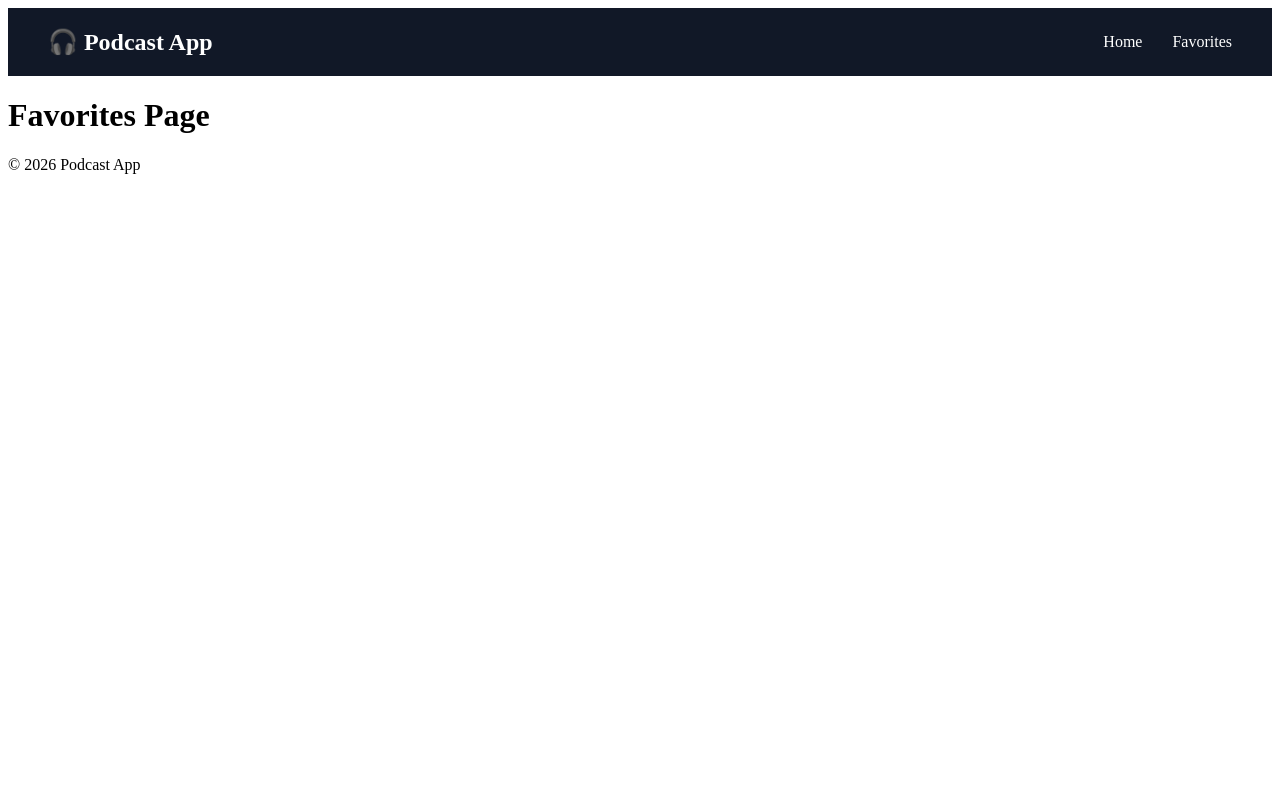
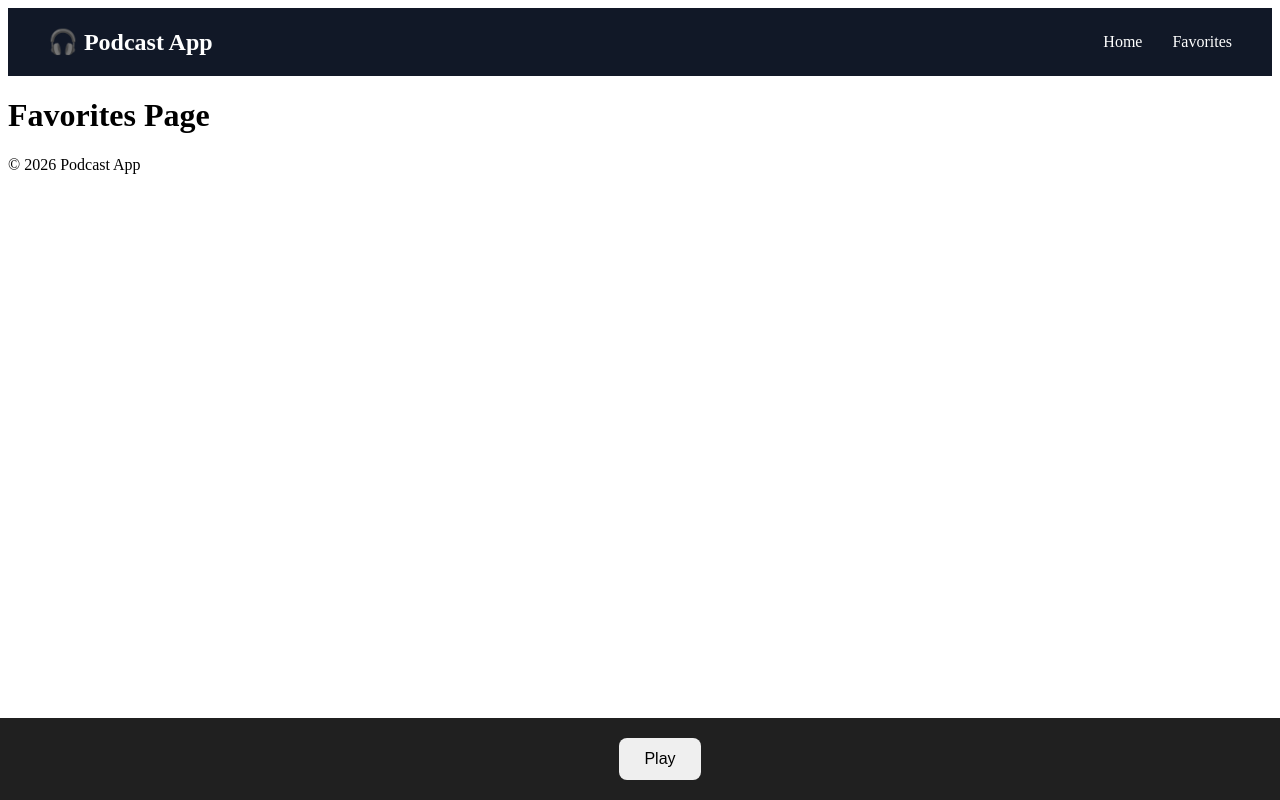
Before and after one commit to Thabang072/Podcast2026, a React (Vite) app: page /favorites in a window 1280 px wide. Built offline with nearby package versions, Linux system fonts and the light colour scheme.

Commit message:
Add audio player content

```diff
--- a/src/App.jsx
+++ b/src/App.jsx
@@ -1,12 +1,11 @@
 import { Routes, Route } from "react-router-dom";
 
 import Navbar from "./components/Navbar";
+import AudioPlayer from "./components/AudioPlayer";
 import Footer from "./components/Footer";
-
 import Home from "./pages/Home";
 import ShowDetails from "./pages/ShowDetails";
 import Favorites from "./pages/Favorites";
-
 import "./App.css";
 
 function App() {
@@ -20,6 +19,8 @@ function App() {
         <Route path="/favorites" element={<Favorites />} />
       </Routes>
 
+      <AudioPlayer/>
+
       <Footer />
     </>
   );
--- /dev/null
+++ b/src/components/AudioPlayer.css
@@ -0,0 +1,22 @@
+.audio-player {
+  position: fixed;
+  bottom: 0;
+  left: 0;
+  width: 100%;
+
+  background: #202020;
+  color: white;
+
+  padding: 20px;
+
+  display: flex;
+  justify-content: center;
+}
+
+.audio-player button {
+  padding: 12px 25px;
+  border: none;
+  border-radius: 8px;
+  cursor: pointer;
+  font-size: 16px;
+}
--- a/src/components/AudioPlayer.jsx
+++ b/src/components/AudioPlayer.jsx
@@ -0,0 +1,36 @@
+import { useRef, useState } from "react";
+import "./AudioPlayer.css";
+
+function AudioPlayer() {
+  const audioRef = useRef(null);
+
+  const [isPlaying, setIsPlaying] = useState(false);
+
+  // Temporary sample audio
+  const audioSrc =
+    "https://www.soundhelix.com/examples/mp3/SoundHelix-Song-1.mp3";
+
+  const togglePlay = () => {
+    if (!audioRef.current) return;
+
+    if (isPlaying) {
+      audioRef.current.pause();
+    } else {
+      audioRef.current.play();
+    }
+
+    setIsPlaying(!isPlaying);
+  };
+
+  return (
+    <div className="audio-player">
+      <audio ref={audioRef} src={audioSrc} />
+
+      <button onClick={togglePlay}>
+        {isPlaying ? "Pause" : "Play"}
+      </button>
+    </div>
+  );
+}
+
+export default AudioPlayer;
```
